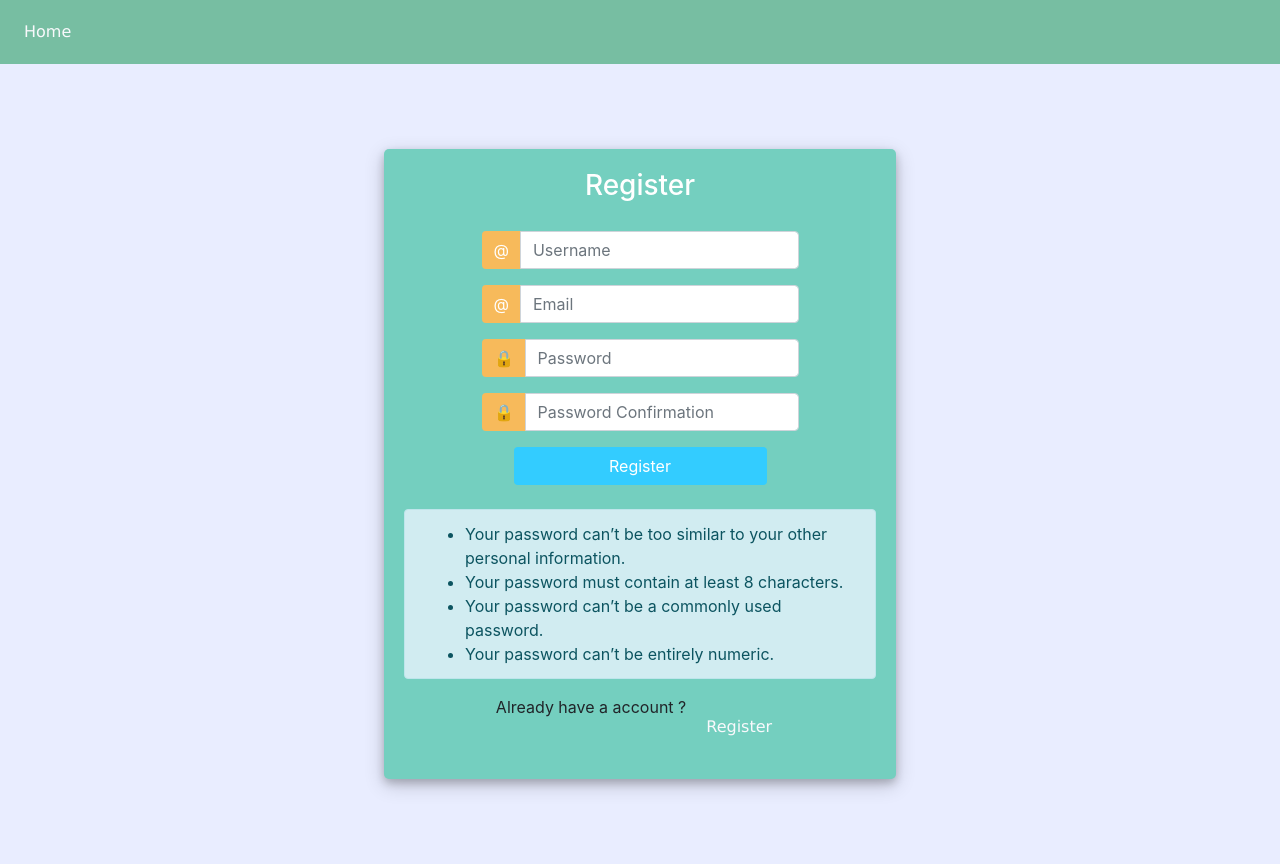
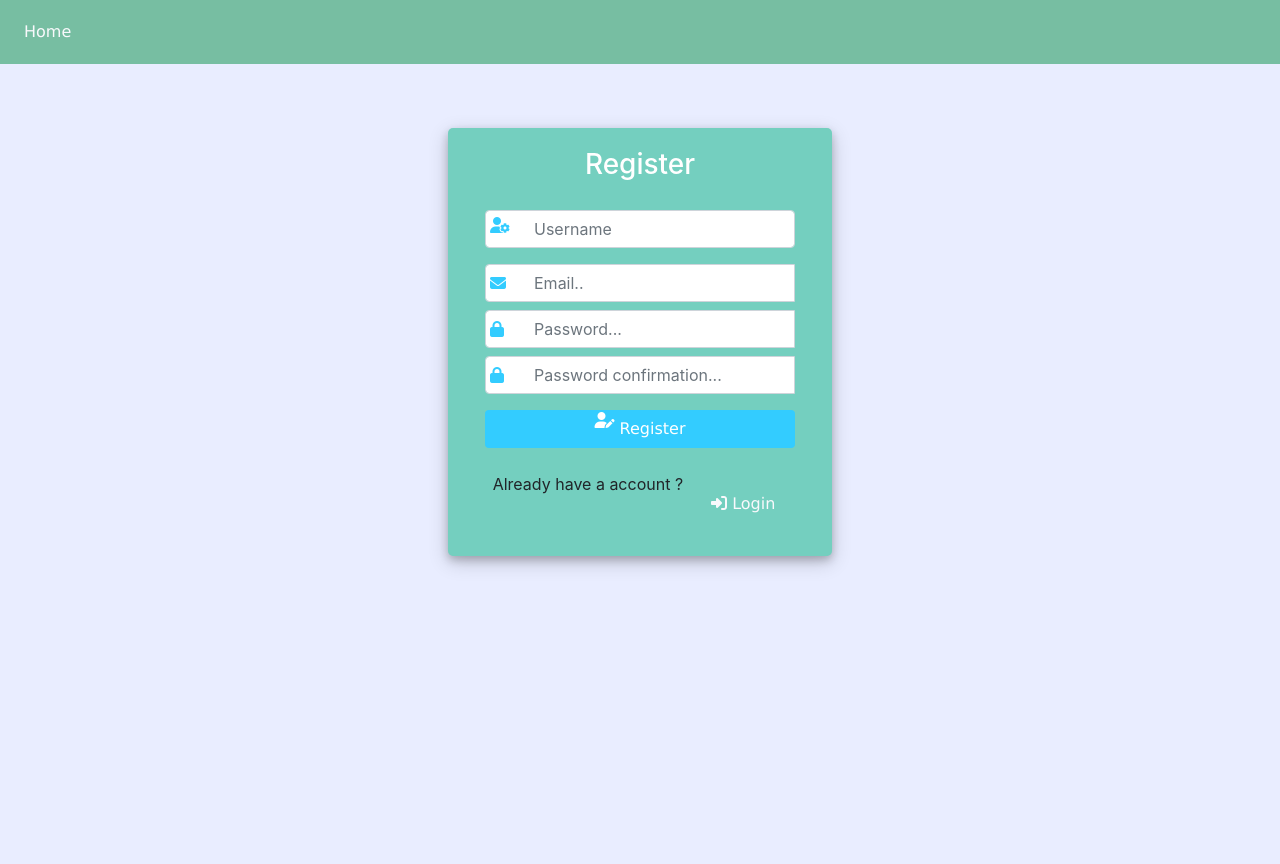
Before and after one commit to odedtep/to-do, a Django app: page /register/ in a window 1280 px wide. After the commit the page ends 568 px from the top, so only its background shows below. Run offline with Django 5.2, Linux system fonts and the light colour scheme; data that the repository does not hold is empty; some libraries are stand-ins or nearby versions.

Commit message:
final update for register and login

```diff
--- a/events/static/css/styles.css
+++ b/events/static/css/styles.css
@@ -88,12 +88,12 @@ label {
         html {
             margin: 0;
             padding: 0;
-            height: 100%;
+            height: 80%;
         }
 
         .user_card {
-            width: 40%;
-            margin-top: auto;
+            width: 30%;
+            margin-top: 5%;
             margin-bottom: auto;
             background: #74cfbf;
             position: relative;
@@ -110,11 +110,11 @@ label {
 
         .form_container {
             margin-top: 20px;
+            color: #33ccff;
         }
 
         #form-title {
             color: #fff;
-
         }
 
         .login_btn {
@@ -122,32 +122,3 @@ label {
             background: #33ccff;
             color: white;
         }
-
-        .login_btn:focus {
-            box-shadow: none;
-            outline: 0px;
-                }
-
-        .login_container {
-            padding: 0 2rem;
-        }
-
-        .input-group-text {
-            background: #f7ba5b;
-            color: white;
-            border: 0;
-            border-radius: 0.25rem 0 0 0.25rem ;
-        }
-
-        .input_user,
-        .input_pass:focus {
-            box-shadow: none;
-            outline: 0px;
-        }
-
-        #messages {
-            background-color: #780b0b;
-            color: #679832;
-            padding: 10px;
-            margin-top: 10px;
-        }
--- a/users2/Templates/register.html
+++ b/users2/Templates/register.html
@@ -1,12 +1,10 @@
 <!DOCTYPE html>
-<html lang="en">
 {% load static %}
 <head>
-    <meta charset="UTF-8">
-    <meta name="viewport" content="width=device-width, initial-scale=1.0">
-    <title>Register</title>
+    <title>Login</title>
     <link rel="stylesheet" href="https://stackpath.bootstrapcdn.com/bootstrap/4.1.3/css/bootstrap.min.css">
     <link rel="stylesheet" href="{% static 'css/styles.css' %}">
+    <link rel="stylesheet" href="https://cdnjs.cloudflare.com/ajax/libs/font-awesome/6.5.0/css/all.min.css">
 </head>
 <body>
 <nav>
@@ -21,62 +19,48 @@
         <div class="d-flex justify-content-center form_container">
             <form method="POST" action="">
                 {% csrf_token %}
-                <div class="input-group mb-3">
-                    <div class="input-group-prepend">
-                        <span class="input-group-text">@</span>
-                    </div>
-                    <label for="username" class="sr-only">Username</label>
-                    <input type="text" id="username" name="username" placeholder="Username" class="form-control">
+                <div class="form-group mb-3 position-relative">
+                    <input type="text" name="username" placeholder="Username" class="form-control pl-5" autocomplete="off">
+                    <i class="fa fa-user-cog  position-absolute "
+                       style="top: 40%; left: 5px; transform: translateY(-50%);"></i>
                 </div>
-                <div class="input-group mb-3">
-                    <div class="input-group-prepend">
-                        <span class="input-group-text">@</span>
-                    </div>
-                    <label for="email" class="sr-only">Email</label>
-                    <input type="email" id="email" name="email" placeholder="Email" class="form-control">
+                <div class="input-group mb-2 position-relative">
+                    <input type="email" name="email" placeholder="Email.." class="form-control pl-5">
+                    <i class="fa fa-envelope position-absolute"
+                       style="top: 50%; left: 5px; transform: translateY(-50%);"></i>
                 </div>
-                <div class="input-group mb-3">
-                    <div class="input-group-prepend">
-                        <span class="input-group-text">&#128274;</span>
-                    </div>
-                    <label for="password" class="sr-only">Password</label>
-                    <input type="password" id="password" name="password" placeholder="Password" class="form-control">
+                <div class="input-group mb-2 position-relative">
+                    <input type="password" name="password1" placeholder="Password..." class="form-control pl-5">
+                    <i class="fa fa-lock position-absolute"
+                       style="top: 50%; left: 5px; transform: translateY(-50%);"></i>
                 </div>
-                <div class="input-group mb-3">
-                    <div class="input-group-prepend">
-                        <span class="input-group-text">&#128274;</span>
-                    </div>
-                    <label for="password_confirmation" class="sr-only">Password Confirmation</label>
-                    <input type="password" id="password_confirmation" name="password_confirmation"
-                           placeholder="Password Confirmation" class="form-control">
+                <div class="input-group mb-2 position-relative">
+                    <input type="password" name="password2" placeholder="Password confirmation..." class="form-control pl-5">
+                    <i class="fa fa-lock position-absolute"
+                       style="top: 50%; left: 5px; transform: translateY(-50%);"></i>
                 </div>
-
                 <div class="d-flex justify-content-center mt-3 login_container">
-                    <input class="btn login_btn" type="submit" value="Register">
+                    <button class="btn login_btn">
+                        <i class="fa fa-user-edit"
+                           style="top: 50%; left: 10px; transform: translateY(-50%);"></i> Register
+                    </button>
                 </div>
             </form>
+
         </div>
-
         {% if messages %}
             {% for message in messages %}
-                <div class="alert alert-{{ message.tags }} mt-3">{{ message }}</div>
+                <div class="alert alert-{{ message.tags }}">{{ message }}</div>
             {% endfor %}
         {% endif %}
-
         <div class="mt-4">
-            <div class="alert alert-info">
-                <ul class="mb-0">
-                    <li>Your password can’t be too similar to your other personal information.</li>
-                    <li>Your password must contain at least 8 characters.</li>
-                    <li>Your password can’t be a commonly used password.</li>
-                    <li>Your password can’t be entirely numeric.</li>
-                </ul>
-            </div>
-            <div class="d-flex justify-content-center links mt-3">
-               Already have a account ? <a href="{% url 'register' %}" class="ml-2">Register</a>
+            <div class="d-flex justify-content-center links">
+                <span class="mr-2">Already have a account ?</span>
+                <a href="{% url 'login' %}" class="ml-2">
+                    <i class="fa fa-sign-in-alt"></i> Login
+                </a>
             </div>
         </div>
     </div>
 </div>
 </body>
-</html>
```
Also changed, not shown: users2/Templates/login.html (+17 -13 lines).
